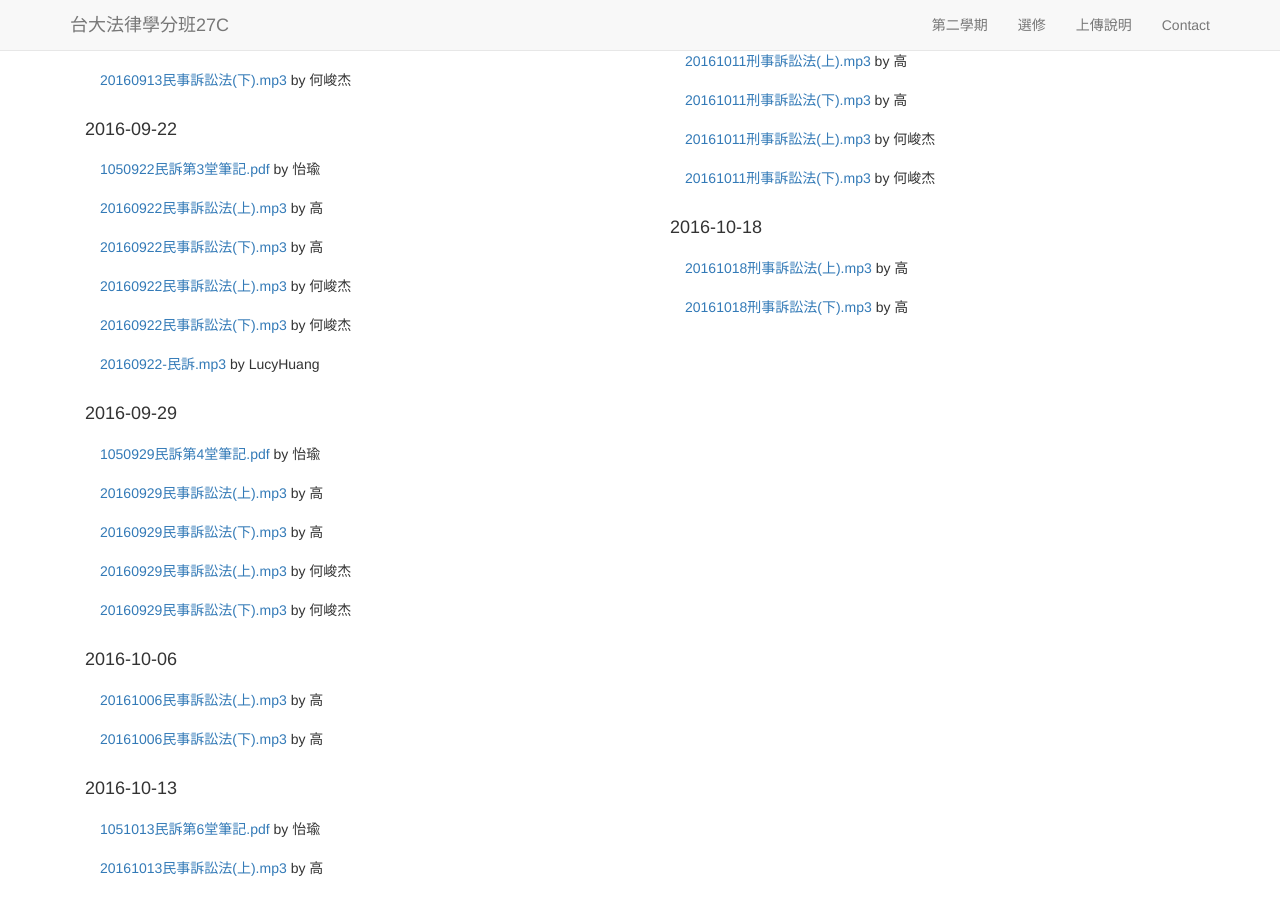
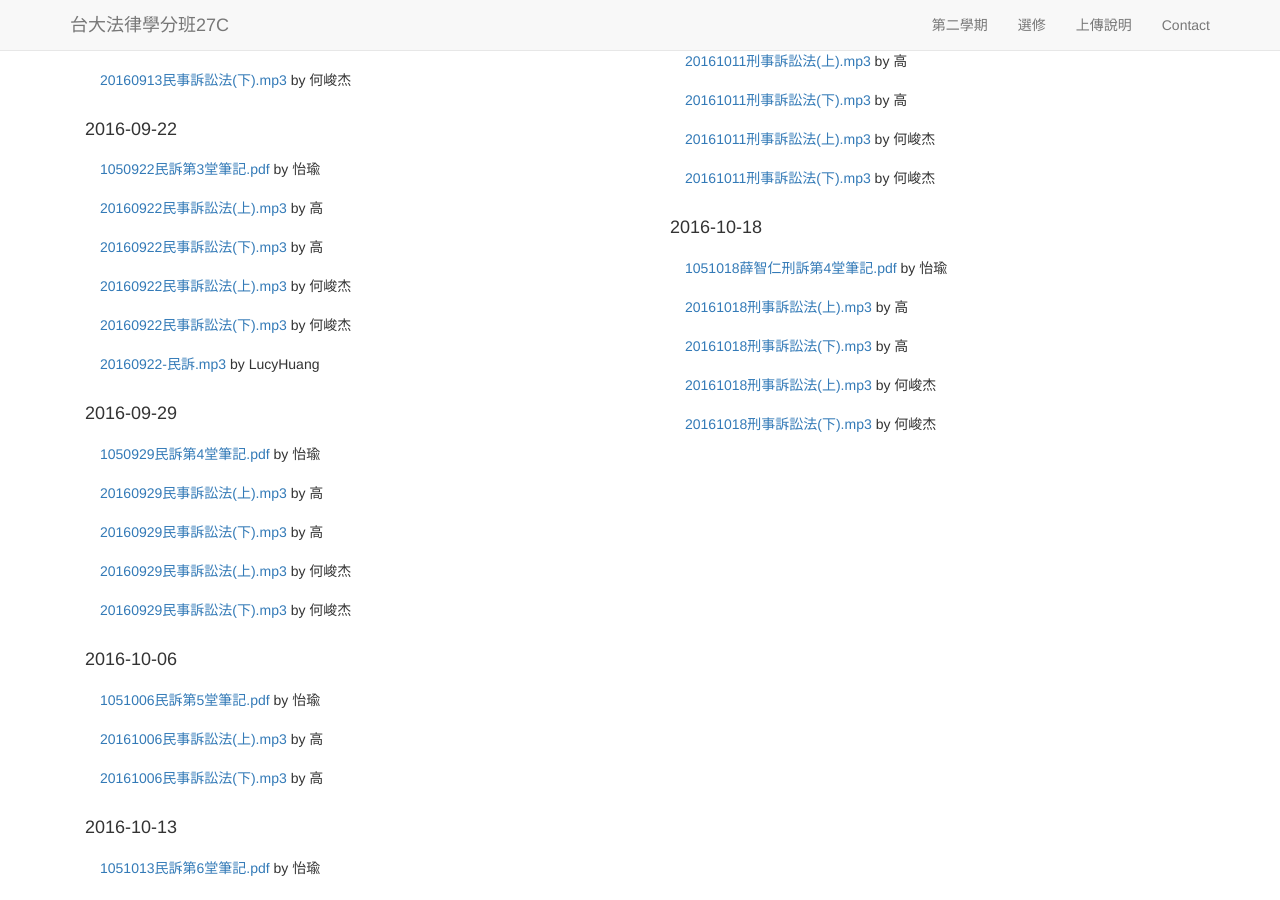
Before and after one commit to maxmilian/ntu_specs_law, a Jekyll site: the page built from semester2/index.html, in a window 1280 px wide and 900 px high, scrolled down 535 px. Built offline with Jekyll 4.4.1, drawn with Linux system fonts in a browser that asks for light colours; nearby versions of some CDN libraries.

Commit message:
add civil_procedure_5 & criminal_procedure_4 pdf

```diff
--- a/semester2/index.html
+++ b/semester2/index.html
@@ -44,6 +44,7 @@ layout: template1
       </ul>
       <h4>2016-10-06</h4>
       <ul class="list-group">
+        <li class="list-group-item"><a href="/ntu_specs_law/semester2/civil_procedure/doc/civil_procedure_5.pdf">1051006民訴第5堂筆記.pdf</a> by 怡瑜</li>
         <li class="list-group-item"><a href="{{ site.civil_procedure_record }}/Kao_5_1.mp3">20161006民事訴訟法(上).mp3</a> by 高</li>
         <li class="list-group-item"><a href="{{ site.civil_procedure_record }}/Kao_5_2.mp3">20161006民事訴訟法(下).mp3</a> by 高</li>
       </ul>
@@ -81,8 +82,11 @@ layout: template1
       </ul>
       <h4>2016-10-18</h4>
       <ul class="list-group">
+        <li class="list-group-item"><a href="/ntu_specs_law/semester2/criminal_procedure/doc/criminal_procedure_4.pdf">1051018薛智仁刑訴第4堂筆記.pdf</a> by 怡瑜</li>
         <li class="list-group-item"><a href="{{ site.criminal_procedure_record }}/Kao_4_1.mp3">20161018刑事訴訟法(上).mp3</a> by 高</li>
         <li class="list-group-item"><a href="{{ site.criminal_procedure_record }}/Kao_4_2.mp3">20161018刑事訴訟法(下).mp3</a> by 高</li>
+        <li class="list-group-item"><a href="{{ site.criminal_procedure_record }}/Ho_4_1.mp3">20161018刑事訴訟法(上).mp3</a> by 何峻杰</li>
+        <li class="list-group-item"><a href="{{ site.criminal_procedure_record }}/Ho_4_2.mp3">20161018刑事訴訟法(下).mp3</a> by 何峻杰</li>
       </ul>
     </div>
   </div>
```
Also changed, not shown: Gemfile.lock, 2 other files.
